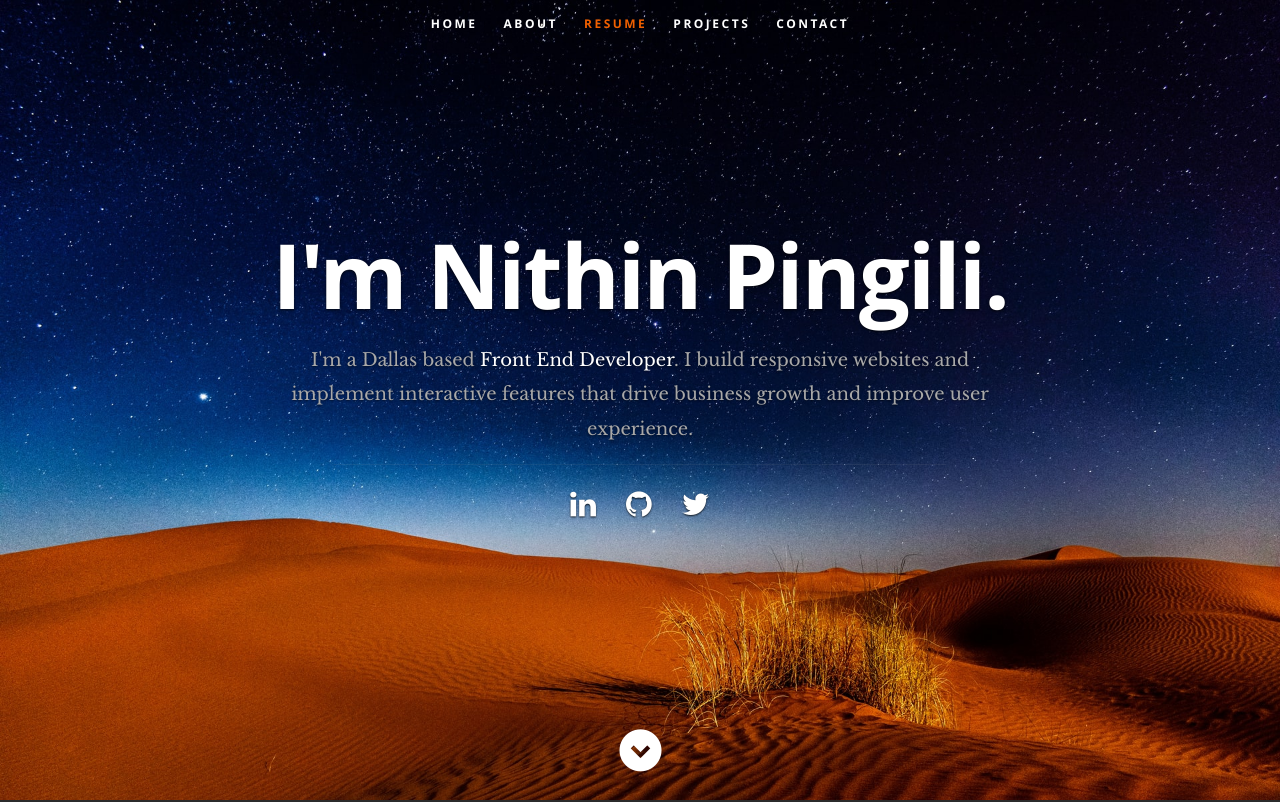
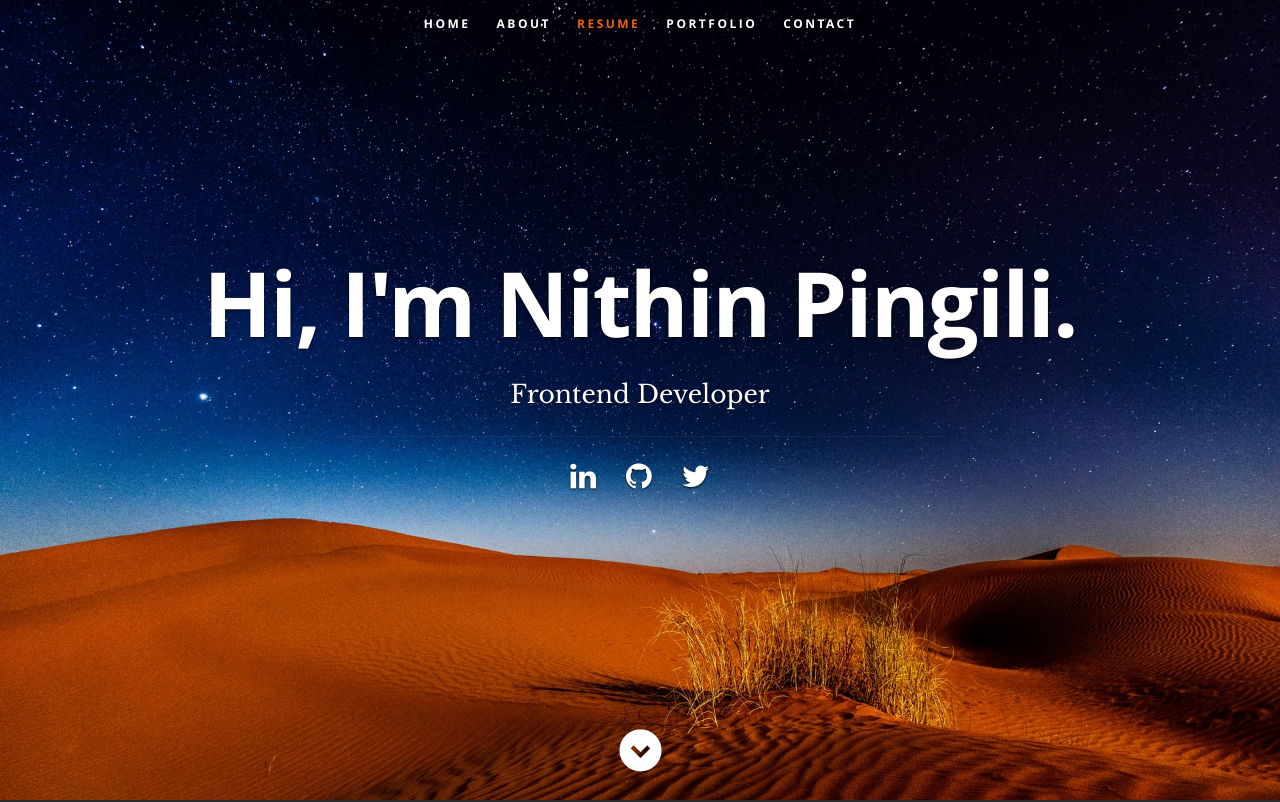
Before and after one commit to nithinp300/nithinp300.github.io, a React (Create React App) app: page / in a window 1280 px wide. Shown: the top 802 px of the page. Built offline with nearby package versions, Linux system fonts and the light colour scheme.

Commit message:
header update

```diff
--- a/public/css/layout.css
+++ b/public/css/layout.css
@@ -67,6 +67,13 @@ header .banner-text h1 {
   letter-spacing: -2px;
   margin: 0 auto 18px auto;
   text-shadow: 0px 1px 3px rgba(0, 0, 0, 0.8);
+}
+header .banner-text h2 {
+  font: 25px/1.9em "librebaskerville-regular", serif;
+  color: #fff;
+  margin: 0 auto;
+  width: 70%;
+  text-shadow: 0px 1px 2px rgba(0, 0, 0, 0.5);
 }
 header .banner-text h3 {
   font: 18px/1.9em "librebaskerville-regular", serif;
--- a/public/resumeData.json
+++ b/public/resumeData.json
@@ -1,8 +1,8 @@
 {
   "main": {
     "name": "Nithin Pingili",
-    "occupation": "Front End Developer",
-    "description": "I build responsive websites and implement interactive features that drive business growth and improve user experience",
+    "occupation": "Frontend Developer",
+    "description": "",
     "image": "profilepic.jpg",
     "bio": "I'm a passionate Front-End Developer with 1 year of professional experience using JavaScript ES6, HTML5, and CSS3 to build all aspects of the user experience and user interface for client-facing websites.",
     "contactmessage": "If you want to get in touch, please fill out the form below.",
@@ -46,7 +46,7 @@
     ],
     "work": [
       {
-        "company": "Front End Developer",
+        "company": "Frontend Developer",
         "title": "Anica Inc.",
         "years": "June 2020 - Present",
         "description": "Collaborated with UI/UX designers and backend developers to build a property management website that allows landlords and real estate professionals to track leases, residents, and maintenance tasks as well as collect rent and manage finances to reduce costs and streamline operations."
--- a/src/Components/Header.js
+++ b/src/Components/Header.js
@@ -46,7 +46,7 @@ class Header extends Component {
             </li>
             <li>
               <a className="smoothscroll" href="#portfolio">
-                Projects
+                Portfolio
               </a>
             </li>
             {/* <li>
@@ -64,10 +64,8 @@ class Header extends Component {
 
         <div className="row banner">
           <div className="banner-text">
-            <h1 className="responsive-headline">I'm {name}.</h1>
-            <h3>
-              I'm a {city} based <span>{occupation}</span>. {description}.
-            </h3>
+            <h1 className="responsive-headline">Hi, I'm {name}.</h1>
+            <h2>{occupation}</h2>
             <hr />
             <ul className="social">{networks}</ul>
           </div>
```
